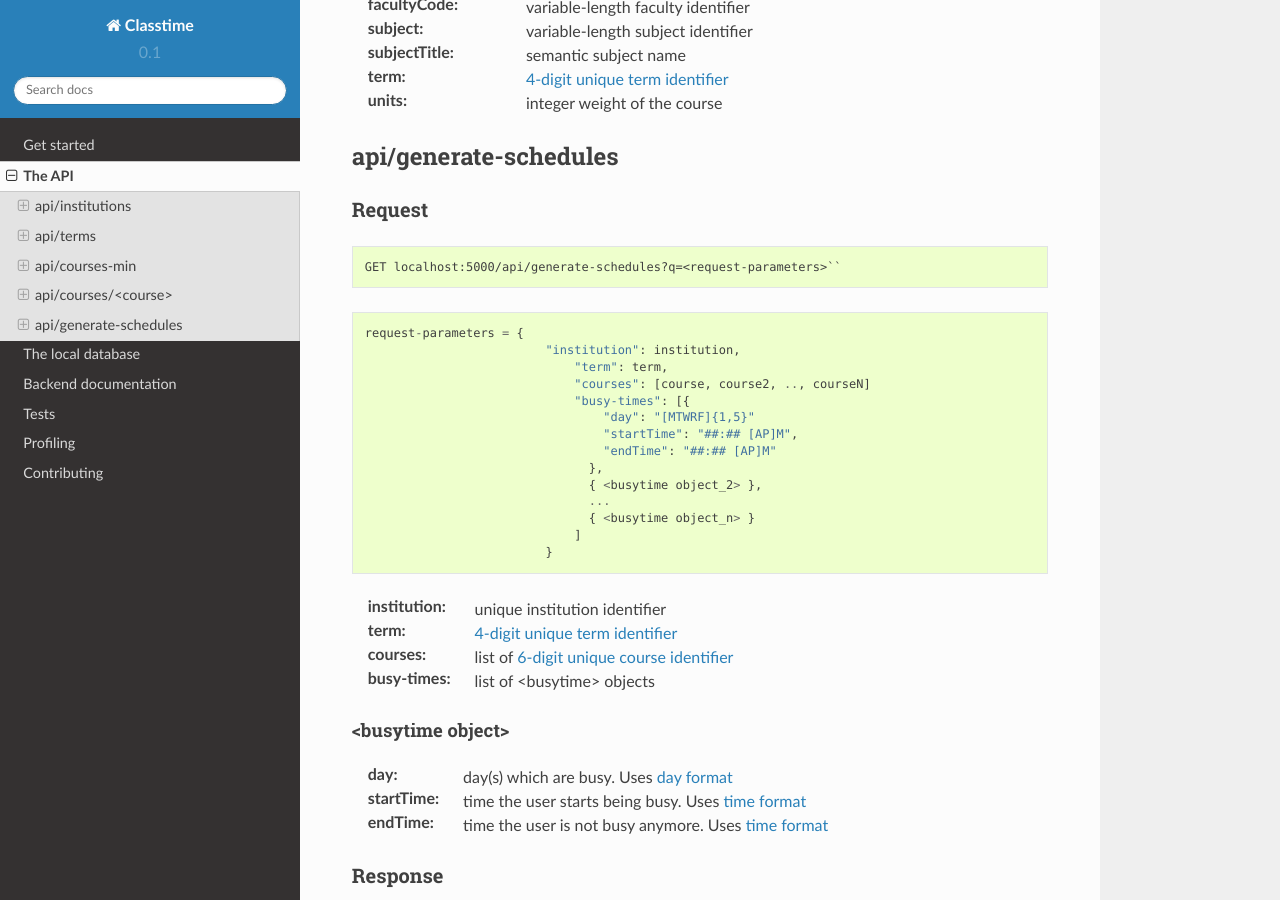
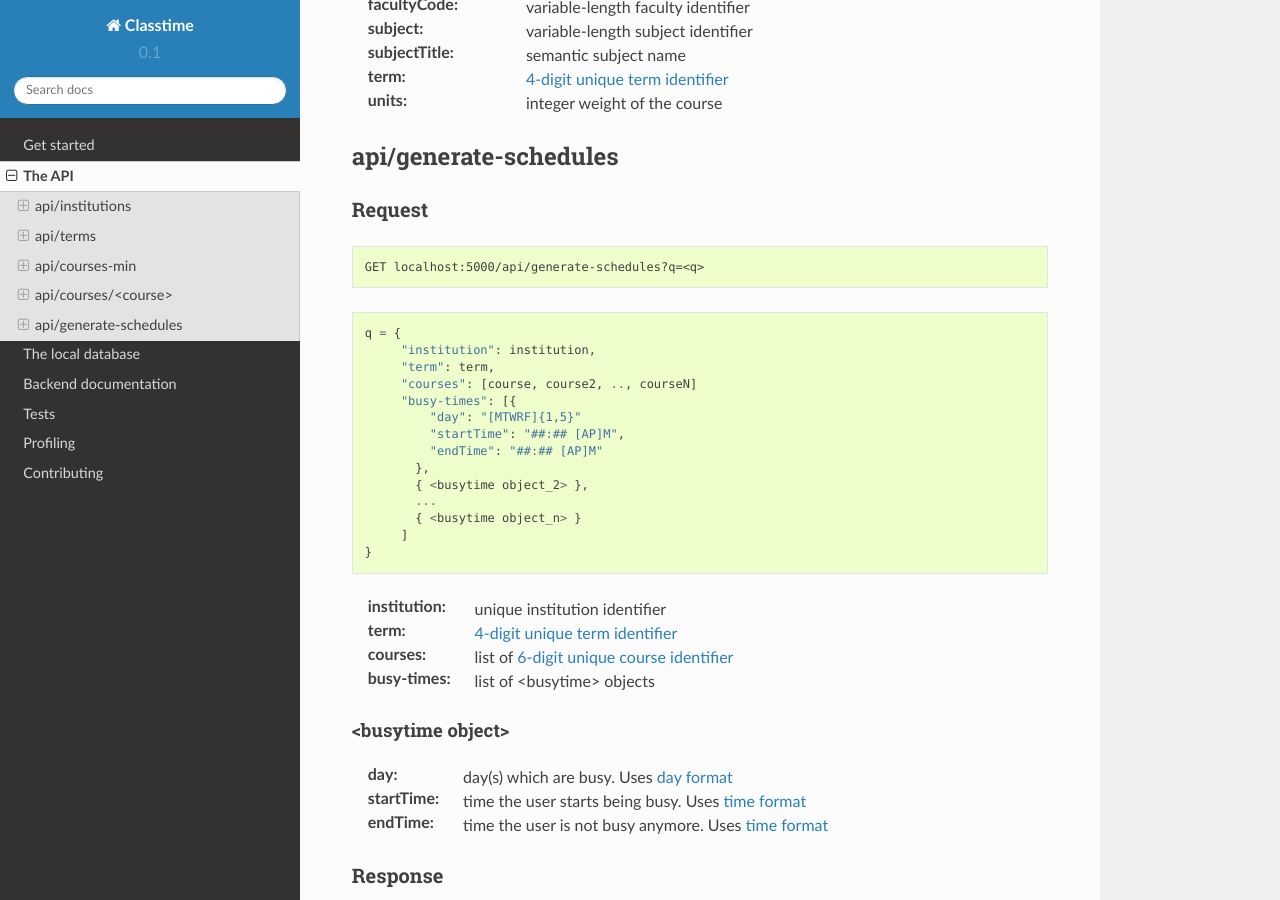
Before and after one commit to ahoskins/Winston, a Sphinx documentation site: the page built from docs/the-api.rst, in a window 1280 px wide and 900 px high, scrolled down 4026 px. Built offline with Sphinx 7.4.7 and the Read the Docs theme 2.0.0, drawn with Linux system fonts in a browser that asks for light colours.

Commit message:
docs(api): clarify request parameter to generate-schedules

```diff
--- a/docs/the-api.rst
+++ b/docs/the-api.rst
@@ -238,24 +238,24 @@ Request
 
 ::
 
- GET localhost:5000/api/generate-schedules?q=<request-parameters>``
+ GET localhost:5000/api/generate-schedules?q=<q>
 
 ::
 
- request-parameters = {
-                          "institution": institution,
-	                      "term": term,
-	                      "courses": [course, course2, .., courseN]
-	                      "busy-times": [{
-	                          "day": "[MTWRF]{1,5}"
-	                          "startTime": "##:## [AP]M",
-	                          "endTime": "##:## [AP]M"
-	                        },
-	                        { <busytime object_2> },
-	                        ...
-	                        { <busytime object_n> }
-	                      ]
-	                  }
+ q = {
+      "institution": institution,
+      "term": term,
+      "courses": [course, course2, .., courseN]
+      "busy-times": [{
+          "day": "[MTWRF]{1,5}"
+          "startTime": "##:## [AP]M",
+          "endTime": "##:## [AP]M"
+        },
+        { <busytime object_2> },
+        ...
+        { <busytime object_n> }
+      ]
+ }
 
 :institution: :ref:`unique institution identifier <institution-identifier>`
 :term: :ref:`4-digit unique term identifier <4-digit-term-identifier>`
```
